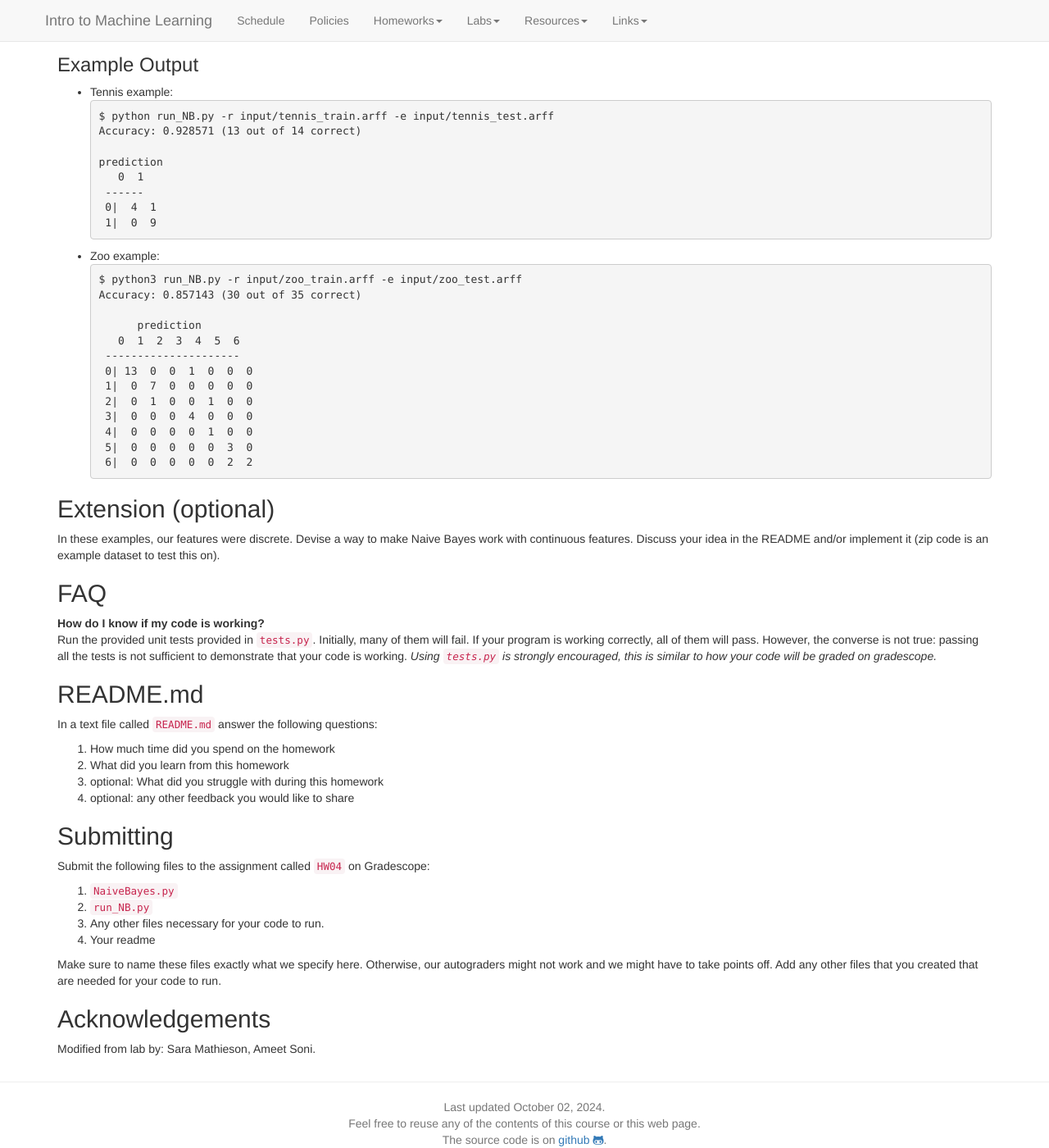
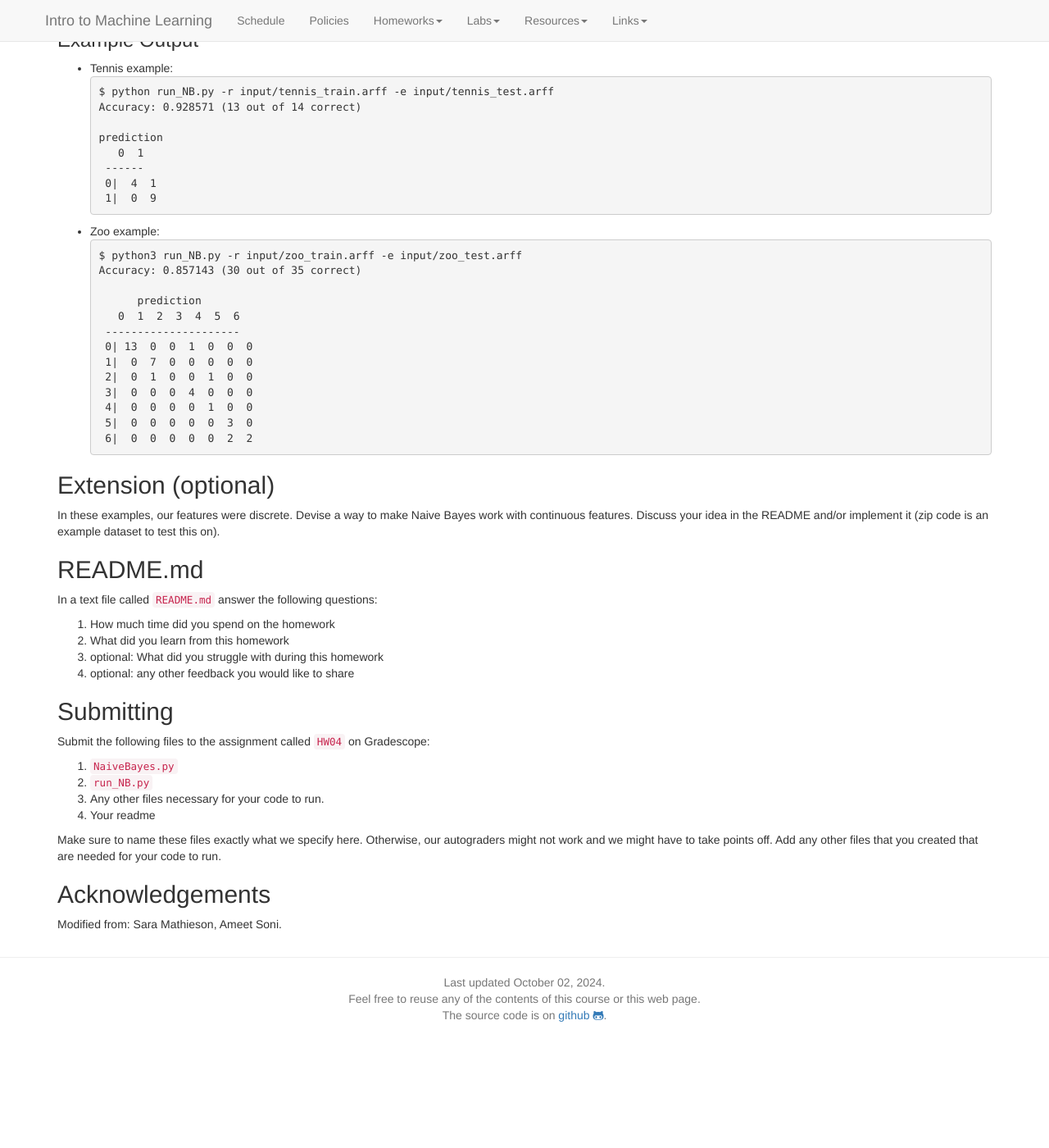
Before and after one commit to BrynMawrNLP/ml-course, a Jekyll site: the page built from hws/HW04.md, in a window 1280 px wide and 1400 px high, scrolled down 2522 px. Shown: the whole window at 82% size. Built offline with Jekyll 4.4.1, drawn with Linux system fonts in a browser that asks for light colours; nearby versions of some CDN libraries; library files that are not in the unit come from our copies; formulas are drawn with MathJax 3; after the commit the page ends 3770 px from its top, so only the background shows below that; some of the changed text lies outside the part shown.

Commit message:
hw04 tweaks

````diff
--- a/hws/HW04.md
+++ b/hws/HW04.md
@@ -64,7 +64,6 @@ The goals of this week’s assignment are:
 - Implement the Naive Bayes algorithm
 - Practice multi-class prediction in a real-world setting
 
-This assignment has a shortened time frame, but it is also designed to be short and help prepare you for the midterm during the following week.
 
 This week we will be analyzing the “zoo” dataset:
 
@@ -153,7 +152,7 @@ $$
 
 ### Suggested steps
 
-1. Copy over your util.py file from HW02 for editing. You can get rid of everything related to continuous features. You also need to change the label from $\{-1, 1\}$ to $\{0,1,2,\ldots,K-1\}$. Think about how to do this in the `read_arff` function. You can also copy over the `Partition` and `Example` classes and put them in `util.py`. I would recommend adding an argument `K` to the `Partition` constructor so you can keep track of the number of classes.
+1. Copy over your util.py file from HW02 for editing. You can get rid of everything related to continuous features. You also need to change the label from $$\{-1, 1\}$$ to $$\{0,1,2,\ldots,K-1\}$$. Think about how to do this in the `read_arff` function. You can also copy over the `Partition` and `Example` classes and put them in `util.py`. I would recommend adding an argument `K` to the `Partition` constructor so you can keep track of the number of classes.
 
 2. Test these modifications in `run_NB.py` by creating a similar main to HW02. Something like this:
 ``` python
@@ -222,7 +221,7 @@ Accuracy: 0.857143 (30 out of 35 correct)
 In these examples, our features were discrete. Devise a way to make Naive Bayes work with continuous features. Discuss your idea in the README and/or implement it (zip code is an example dataset to test this on).
 
 
-
+<!--
 ## FAQ
 
 **How do I know if my code is working?**
@@ -230,6 +229,7 @@ Run the provided unit tests provided in [`tests.py`]().
 Initially, many of them will fail.
 If your program is working correctly, all of them will pass. However, the converse is not true: passing all the tests is not sufficient to demonstrate that your code is working.
 *Using `tests.py` is strongly encouraged, this is similar to how your code will be graded on gradescope.*
+-->
 
 ## README.md
 
@@ -254,4 +254,4 @@ our autograders might not work and we might have to take points off.
 Add any other files that you created that are needed for your code to run.
 
 ## Acknowledgements
-Modified from lab by: Sara Mathieson, Ameet Soni.
+Modified from: Sara Mathieson, Ameet Soni.
````
